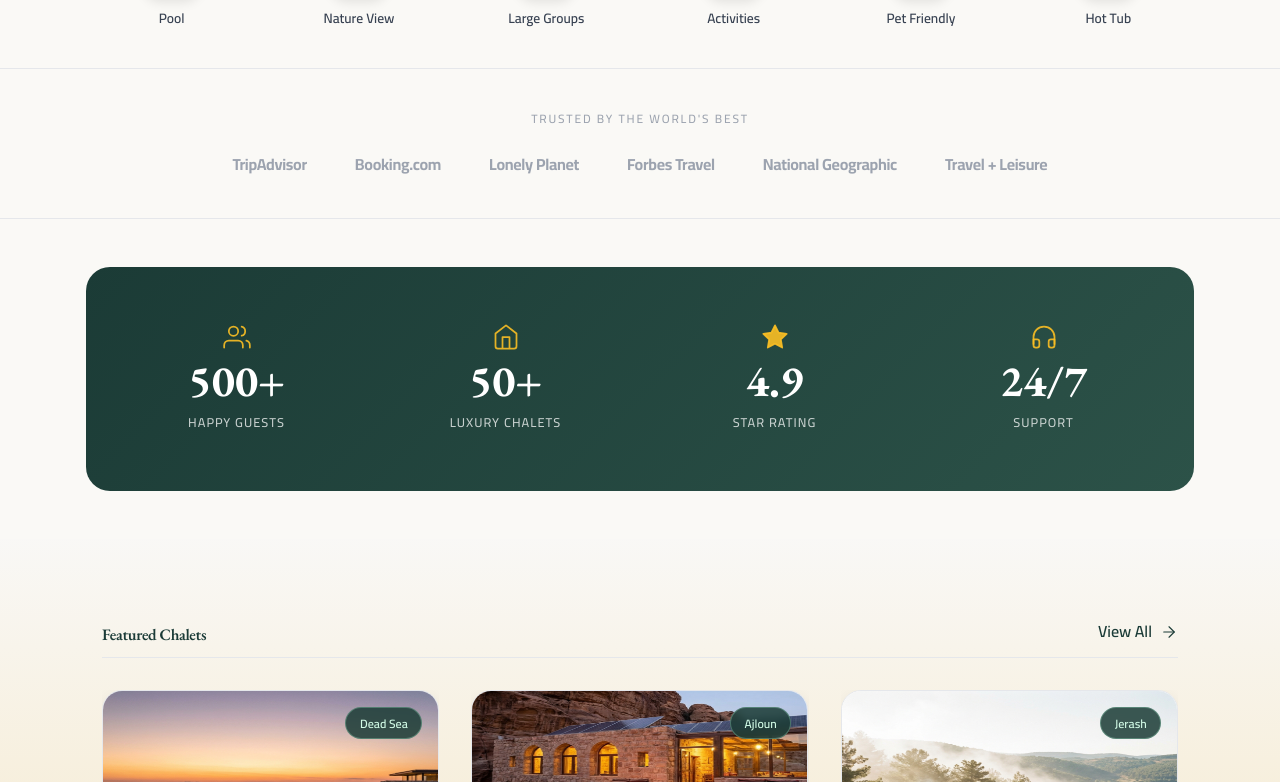
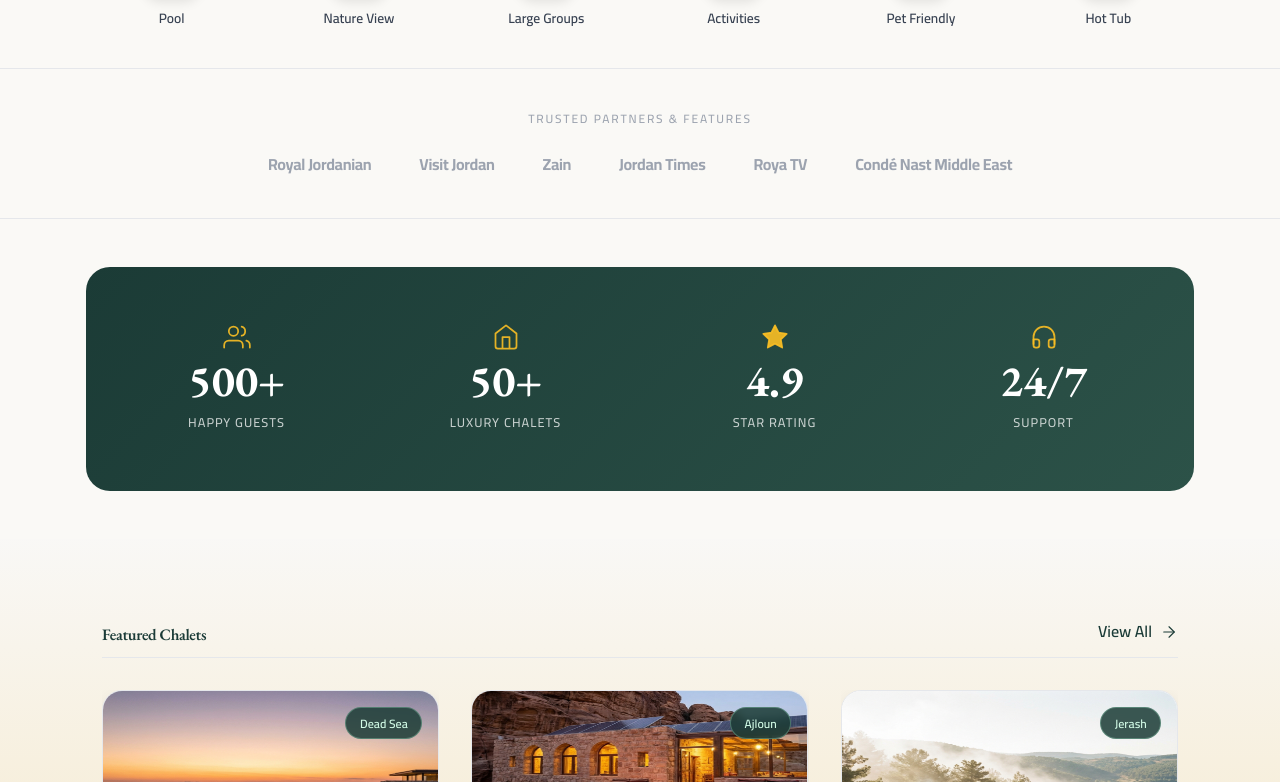
Before and after one commit to Mutasem-mk4/Reva-chalets-, a Next.js app: page /en in a window 1280 px wide. Shown: the part 1158-1940 px from the top of the page. Built offline with nearby package versions, Linux system fonts and the light colour scheme; no server answers; the database is empty.

Commit message:
Polish: Updated Contact (Riva branding), Testimonials (Real reviews/Cleaner UI), FeaturedAs (Local partners)

```diff
--- a/src/components/features/FeaturedAs.tsx
+++ b/src/components/features/FeaturedAs.tsx
@@ -2,18 +2,18 @@
 
 export default function FeaturedAs() {
     const partners = [
-        'TripAdvisor',
-        'Booking.com',
-        'Lonely Planet',
-        'Forbes Travel',
-        'National Geographic',
-        'Travel + Leisure'
+        'Royal Jordanian',
+        'Visit Jordan',
+        'Zain',
+        'Jordan Times',
+        'Roya TV',
+        'Condé Nast Middle East'
     ];
 
     return (
         <section className="featured-as">
             <div className="container">
-                <p className="label">Trusted by the World&apos;s Best</p>
+                <p className="label">Trusted Partners & Features</p>
                 <div className="logos">
                     {partners.map((name, idx) => (
                         <span key={idx} className="logo-text">
--- a/src/components/features/TestimonialsCarousel.tsx
+++ b/src/components/features/TestimonialsCarousel.tsx
@@ -20,36 +20,45 @@ const TESTIMONIALS: Testimonial[] = [
         name: 'Sarah Mitchell',
         location: 'London, UK',
         rating: 5,
-        comment: 'Absolutely breathtaking! The Dead Sea villa exceeded all our expectations. The infinity pool overlooking the sea was the highlight of our trip to Jordan.',
+        comment: 'Absolutely breathtaking! The Royal Dead Sea Villa exceeded all expectations. The infinity pool at sunset is a memory we will cherish forever.',
         avatar: '👩‍💼',
         stayedAt: 'Royal Dead Sea Villa'
     },
     {
         id: 't2',
-        name: 'Ahmed Al-Rashid',
-        location: 'Dubai, UAE',
+        name: 'Khalid Al-Otaibi',
+        location: 'Riyadh, KSA',
         rating: 5,
-        comment: 'The attention to detail was remarkable. From the moment we arrived, we felt like royalty. Will definitely be returning with family.',
-        avatar: '👨‍💻',
-        stayedAt: 'Petra Desert Lodge'
+        comment: 'The Ajloun Forest Retreat was pure magic. Waking up to the sound of birds and the smell of pine trees was exactly the escape we needed.',
+        avatar: '👨‍✈️',
+        stayedAt: 'Ajloun Forest Retreat'
     },
     {
         id: 't3',
         name: 'Maria Garcia',
         location: 'Madrid, Spain',
         rating: 5,
-        comment: 'A hidden gem! The Ajloun cabin was so peaceful and the views of the forest were magical. Perfect escape from city life.',
+        comment: 'We loved the history at Jerash Heritage Lodge. It felt authentic yet comfortable. The traditional breakfast in the garden was delicious!',
         avatar: '👩‍🎨',
-        stayedAt: 'Ajloun Forest Cabin'
+        stayedAt: 'Jerash Heritage Lodge'
     },
     {
         id: 't4',
         name: 'James Chen',
         location: 'Singapore',
         rating: 5,
-        comment: 'Incredible service and stunning location. The team went above and beyond to make our honeymoon special. Highly recommended!',
-        avatar: '👨‍✈️',
-        stayedAt: 'Aqaba Luxury Suite'
+        comment: 'Amman Sky Penthouse is world-class. The view of the city lights at night is stunning, and the location in Abdoun is perfect.',
+        avatar: '👨‍💻',
+        stayedAt: 'Amman Sky Penthouse'
+    },
+    {
+        id: 't5',
+        name: 'Layla Massad',
+        location: 'Dubai, UAE',
+        rating: 5,
+        comment: 'Salt Valley Farm was a joy for our kids. Authentic Jordanian hospitality at its best. We felt like family.',
+        avatar: '👩‍⚕️',
+        stayedAt: 'Salt Valley Farm'
     }
 ];
 
@@ -78,8 +87,7 @@ export default function TestimonialsCarousel() {
     return (
         <section className="testimonials-section relative overflow-hidden">
             <CurveDivider position="top" color="hsl(var(--background))" style={{ height: '4rem', zIndex: 5 }} />
-            <DotPattern color="hsl(var(--foreground))" style={{ top: 0, right: 0, width: '16rem', height: '16rem', opacity: 0.03 }} />
-            <BlobShape color="hsl(var(--primary))" style={{ bottom: 0, left: 0, width: '24rem', height: '24rem', opacity: 0.03 }} />
+            <CurveDivider position="top" color="hsl(var(--background))" style={{ height: '4rem', zIndex: 5 }} />
 
             <div className="container relative z-10">
                 <div className="section-header">
```
Also changed, not shown: src/app/[lang]/contact/page.tsx (+6 -4 lines).
